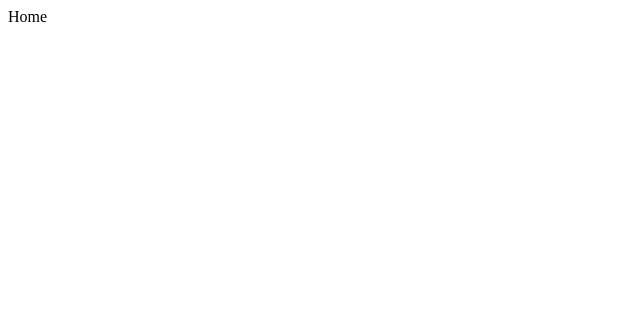
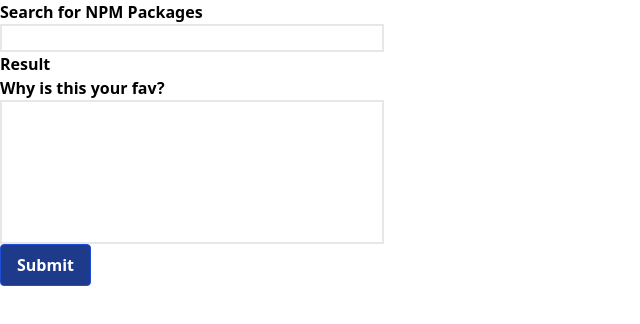
Before and after one commit to Gaikawade/Beta-Electric-Assignment, a React (Create React App) app in the folder client/: page / in a window 1280 px wide. Shown: the top 324 px of the page, without its empty margins (0-640 px from the left). Built offline with nearby package versions, Linux system fonts and the light colour scheme.

Commit message:
Basic Home Page

```diff
--- a/client/src/Components/Home.js
+++ /dev/null
@@ -1,7 +0,0 @@
-import React from 'react'
-
-export default function Home() {
-  return (
-    <div>Home</div>
-  )
-}
--- /dev/null
+++ b/client/src/Components/Home.jsx
@@ -0,0 +1,25 @@
+import React from "react";
+
+export default function Home() {
+    return (
+        <div className="">
+            <p className="font-bold">Search for NPM Packages</p>
+            <input
+                className="border-2 border-stale-700 w-96 "
+                type="text"
+                name="name"
+            />
+            <p className="font-bold">Result</p>
+            <p className="font-bold">Why is this your fav?</p>
+            <input
+                className="border-2 border-stale-700 h-36 w-96"
+                type="text"
+                name="name"
+            />
+            <br />
+            <button class="bg-blue-900 hover:bg-blue-700 text-white font-bold py-2 px-4 border border-blue-700 rounded ">
+                Submit
+            </button>
+        </div>
+    );
+}
--- a/client/src/index.js
+++ b/client/src/index.js
@@ -1,5 +1,6 @@
 import React from "react";
 import ReactDom from "react-dom";
 import App from "./App";
+import "./index.css";
 
 ReactDom.render(<App />, document.getElementById("root"));
--- a/client/tailwind.config.js
+++ b/client/tailwind.config.js
@@ -1,10 +1,15 @@
 /** @type {import('tailwindcss').Config} */
 module.exports = {
-  content: [
-    "./src/**/*.{js,jsx}",
-  ],
-  theme: {
-    extend: {},
-  },
-  plugins: [],
-}
+    content: ["./src/**/*.{js,jsx}"],
+    theme: {
+        extend: {
+            colors: {
+                primary: "#171717",
+                secondary: "#272727",
+                "dark-subtle": "rgba(255,255,255,0.5)",
+                "light-subtle": "rgba(39,39,39,0.5)",
+            },
+        },
+    },
+    plugins: [],
+};
```
